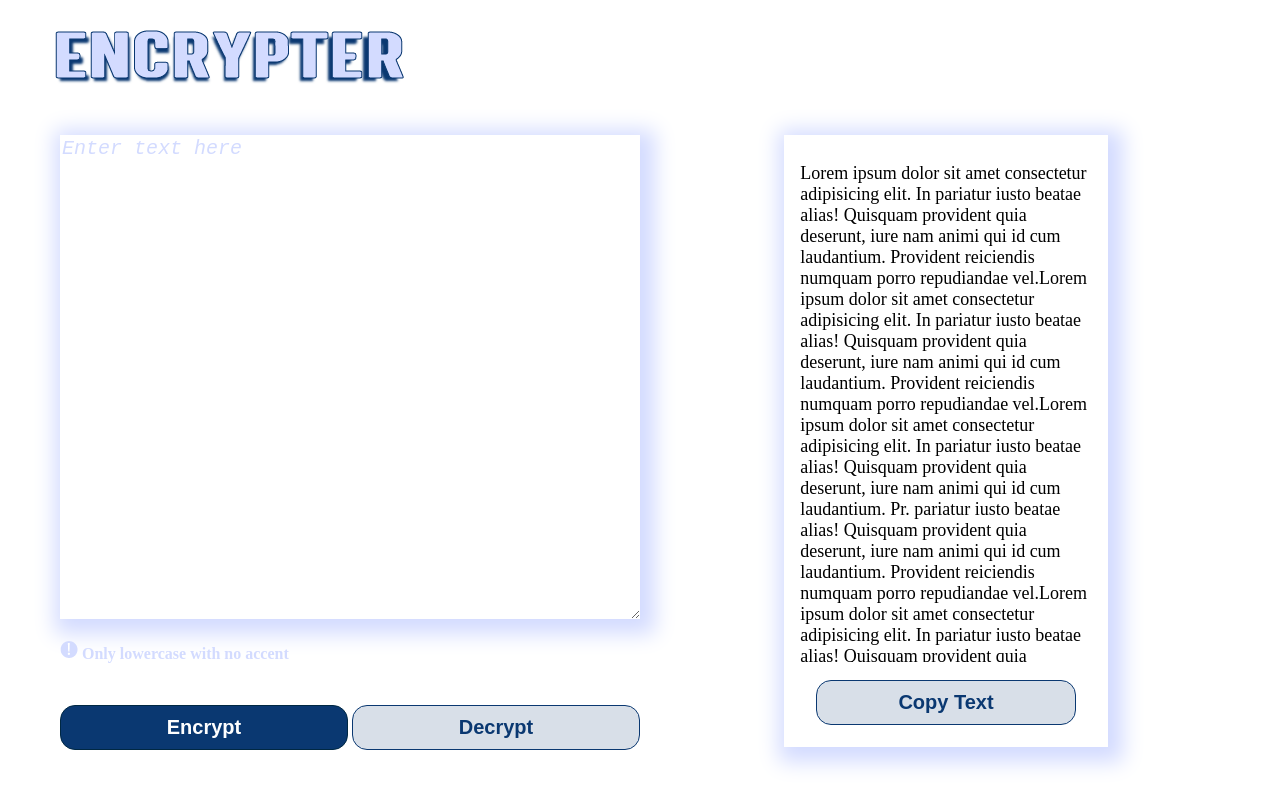
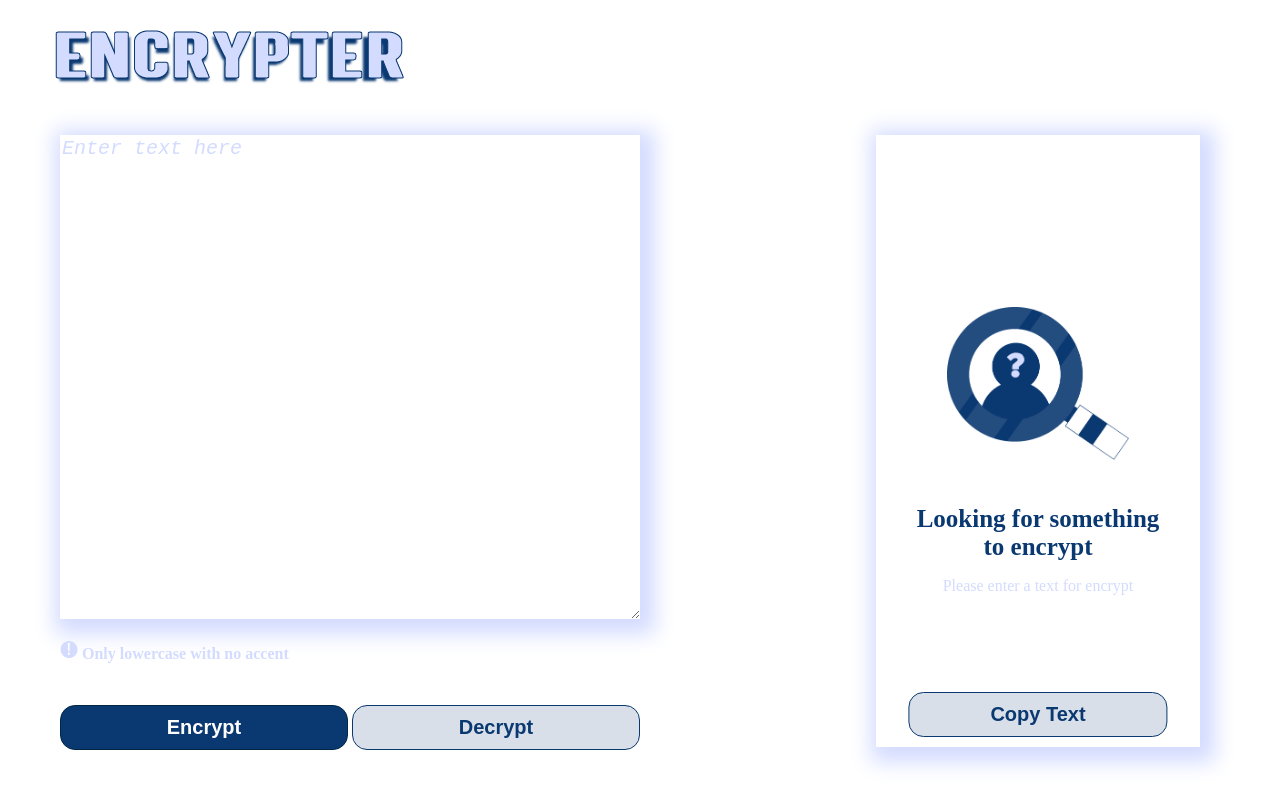
Before and after one commit to AnthonyCordero/AluraChallenge-1, a plain HTML site: page index.html in a window 1280 px wide. Both pictures are taken after a click on the button "Encrypt". Drawn offline with Linux system fonts and the light colour scheme.

Commit message:
scrypt completed

```diff
--- a/index.html
+++ b/index.html
@@ -24,41 +24,29 @@
             <button onclick="" class="encryptBtn">Encrypt</button>
             <button onclick="" class="decryptBtn">Decrypt</button>
         </section>
-        <section class="resultArea">
+
+        <div class="resultArea">
             <div class="resultContainer">
-                <p class="resultText" id="resultText">Lorem ipsum dolor sit amet consectetur adipisicing elit. In
-                    pariatur iusto beatae alias! Quisquam provident quia deserunt, iure nam animi qui id cum laudantium.
-                    Provident reiciendis numquam porro repudiandae vel.Lorem ipsum dolor sit amet consectetur
-                    adipisicing elit. In
-                    pariatur iusto beatae alias! Quisquam provident quia deserunt, iure nam animi qui id cum laudantium.
-                    Provident reiciendis numquam porro repudiandae vel.Lorem ipsum dolor sit amet consectetur
-                    adipisicing elit. In
-                    pariatur iusto beatae alias! Quisquam provident quia deserunt, iure nam animi qui id cum laudantium.
-                    Pr. pariatur iusto beatae alias! Quisquam provident quia deserunt, iure nam animi qui id cum
-                    laudantium.
-                    Provident reiciendis numquam porro repudiandae vel.Lorem ipsum dolor sit amet consectetur
-                    adipisicing elit. In
-                    pariatur iusto beatae alias! Quisquam provident quia deserunt, iure nam animi qui id cum laudantium.
-                    pariatur iusto beatae alias! Quisquam provident quia deserunt, iure nam animi qui id cum laudantium.
-                    Provident reiciendis numquam porro repudiandae vel.Lorem ipsum dolor sit amet consectetur
-                    adipisicing elit. In
-                    pariatur iusto beatae alias! Quisquam provident quia deserunt, iure nam animi qui id cum laudantium.
-                </p>
-                <button id="forCopyText" onclick="" class="copyBtn">Copy Text</button>
+                <section id="resultArea">
+                    <div id="showNoResult">
+                        <div class="noResultCard">
+                            <img src="resourses/result.png" alt="Looking for something for encrypt"
+                                class="noResultCard-img">
+                            <h2 class="noResultCard-title">Looking for something to encrypt</h2>
+                            <p class="noResultCard-description">Please enter a text for encrypt</p>
+                        </div>
+                    </div>
+                    <div id="resultText">
+                        <textarea class="resultText" readonly></textarea>
+                    </div>
+                </section>
+                <button class="copyBtn" id="forCopyText">Copy Text</button>
             </div>
-            <!-- <div id="showNoResult" class="noResultCard">
-                <img src="resourses/result.png" alt="Looking for something for encrypt" class="noResultCard-img">
-                <div class="noResultCard-content">
-                    <h2 class="noResultCard-title">Looking for something to encrypt</h2>
-                    <p class="noResultCard-description">Please enter a text for encrypt</p>
-                </div>
-            </div> -->
-        </section>
+        </div>
     </main>
 
     <script src="scrypt.js"></script>
 
-
 </body>
 
 </html>
--- a/scrypt.js
+++ b/scrypt.js
@@ -0,0 +1,68 @@
+function encryptText(text) {
+    text = text.toLowerCase();
+    text = text.replace(/e/g, "enter");
+    text = text.replace(/i/g, "imes");
+    text = text.replace(/a/g, "ai");
+    text = text.replace(/o/g, "ober");
+    text = text.replace(/u/g, "ufat");
+
+    var showNoResult = document.getElementById("showNoResult");
+    var resultText = document.getElementById("resultText");
+
+    if (text.trim() === "") {
+        showNoResult.style.display = "block";
+        resultText.style.display = "none";
+    } else {
+        showNoResult.style.display = "none";
+        resultText.style.display = "block";
+    }
+
+    return text;
+}
+
+function decryptText(text) {
+    text = text.replace(/enter/g, "e");
+    text = text.replace(/imes/g, "i");
+    text = text.replace(/ai/g, "a");
+    text = text.replace(/ober/g, "o");
+    text = text.replace(/ufat/g, "u");
+    return text;
+}
+
+function copyText() {
+    var resultText = document.getElementById("resultText").textContent; // Cambiar resultText.value a resultText.textContent
+    var tempTextArea = document.createElement("textarea");
+    tempTextArea.value = resultText;
+    document.body.appendChild(tempTextArea);
+    tempTextArea.select();
+    document.execCommand("copy");
+    document.body.removeChild(tempTextArea);
+    alert("Text copied to clipboard!");
+}
+
+var encryptBtn = document.querySelector(".encryptBtn");
+var decryptBtn = document.querySelector(".decryptBtn");
+var copyBtn = document.querySelector("#forCopyText");
+var forEncryptText = document.querySelector(".forEncryptText");
+var resultText = document.querySelector("#resultText");
+
+encryptBtn.addEventListener("click", function () {
+    var inputText = forEncryptText.value;
+    var encryptedText = encryptText(inputText);
+    resultText.textContent = encryptedText; // Cambiar resultText.value a resultText.textContent
+});
+
+decryptBtn.addEventListener("click", function () {
+    var inputText = forEncryptText.value;
+    var decryptedText = decryptText(inputText);
+    resultText.textContent = decryptedText; // Cambiar resultText.value a resultText.textContent
+});
+
+copyBtn.addEventListener("click", function () {
+    copyText();
+});
+
+window.addEventListener("DOMContentLoaded", function () {
+    var inputText = forEncryptText.value;
+    showNoResult.style.display = inputText.trim() === "" ? "block" : "none";
+});
--- a/style.css
+++ b/style.css
@@ -17,12 +17,13 @@ body {
 .mainContainer {
     width: 1200px;
     height: 800px;
+    display: flex;
+    justify-content: space-between;
 }
 
 .encryptDecryptArea {
     width: 60%;
     height: 600px;
-    display: inline-block;
     margin: 0 0 0 5%;
 }
 
@@ -83,16 +84,21 @@ body {
 
 
 .resultArea {
-    vertical-align: top;
+    position: relative;
     width: 27%;
     height: 612px;
-    display: inline-flex;
+    align-items: flex-start;
+    justify-content: center;
     box-shadow: 5px 5px 20px 10px #D3DBFF;
 }
 
 .resultContainer {
     width: 100%;
     height: 100%;
+    display: flex;
+    flex-direction: column;
+    align-items: center;
+    justify-content: center;
 }
 
 .resultContainer::-webkit-scrollbar {
@@ -118,10 +124,13 @@ body {
     overflow: auto;
 }
 
+#resultText {
+    display: none;
+}
+
 .copyBtn {
     width: 80%;
     padding: 10px 40px;
-    margin: 0 10% 0 10%;
     border-radius: 15px;
     font-size: 20px;
     background: #D8DFE8;
@@ -129,6 +138,10 @@ body {
     color: #0A3871;
     cursor: pointer;
     font-weight: bold;
+    position: absolute;
+    bottom: 10px;
+    left: 50%;
+    transform: translateX(-50%);
 }
 
 .copyBtn:active {
@@ -137,24 +150,34 @@ body {
     color: white;
 }
 
+#showNoResult {
+    display: none;
+    display: flex;
+    align-items: center;
+    justify-content: center;
+}
+
 .noResultCard {
     width: 70%;
     margin: 10% auto;
+    width: 80%;
+    text-align: center;
+    padding: 20px;
 }
 
 .noResultCard-img {
-    width: 80%;
-    margin: 50% 15%;
+    width: 70%;
+    margin: 20px 0;
 }
 
 .noResultCard-title {
     font-size: 25px;
-    text-align: center;
     color: #0A3871;
+    margin-bottom: 10px;
 }
 
 .noResultCard-description {
     font-size: 16px;
-    text-align: center;
     color: #D3DBFF;
+    margin-bottom: 0;
 }
```
